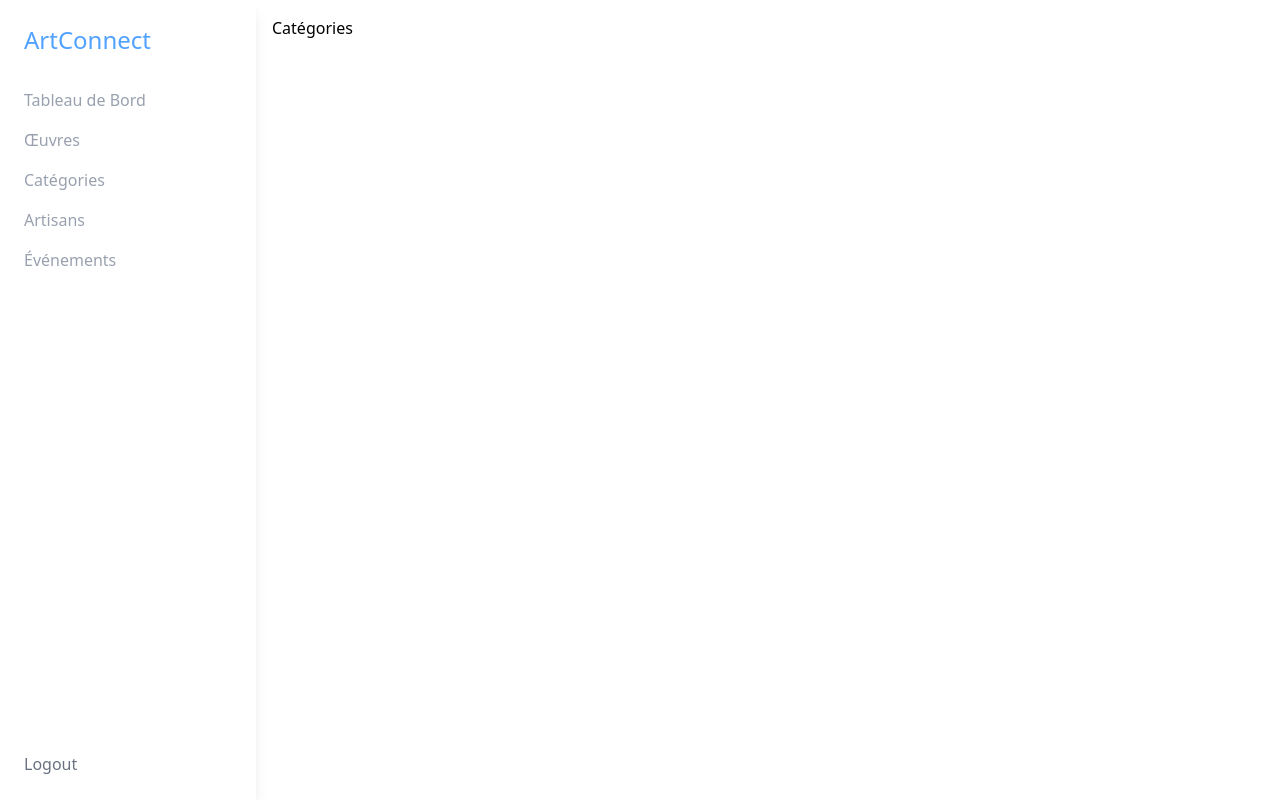
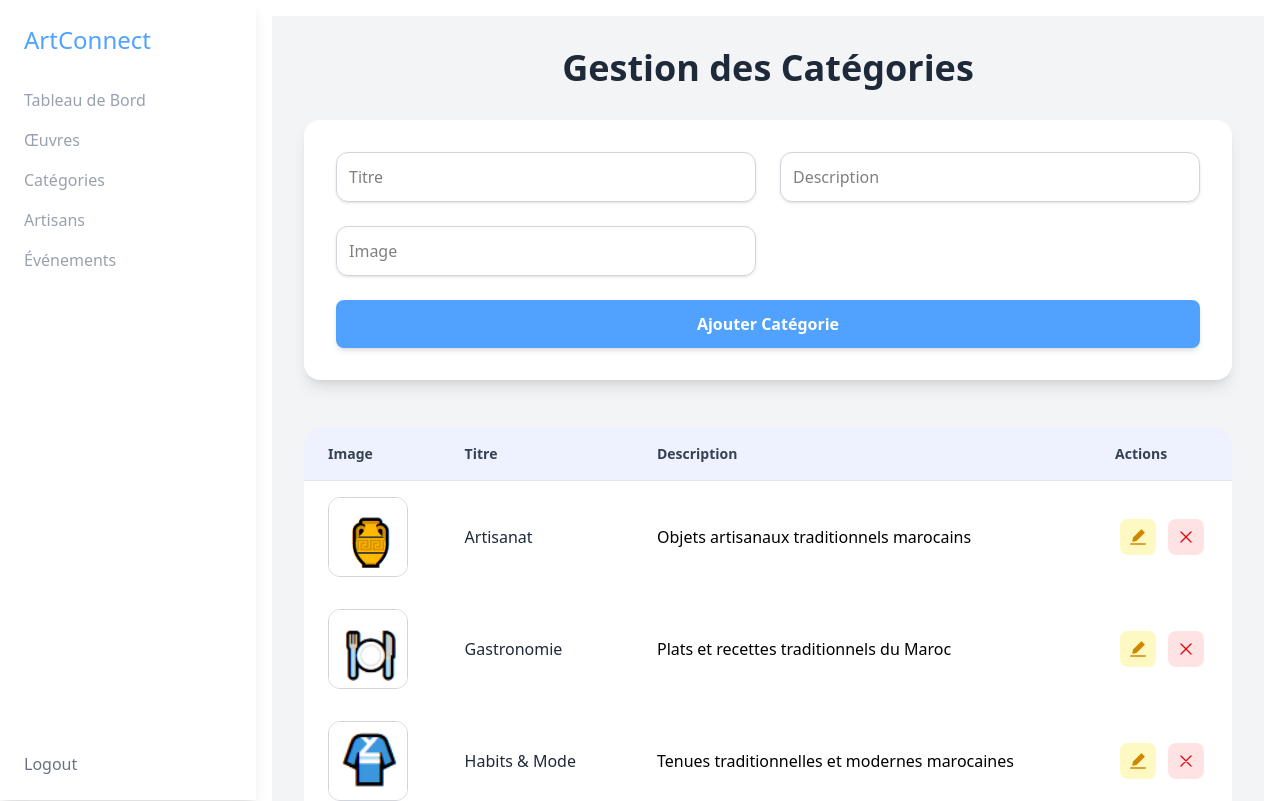
Before and after one commit to Saberkhawla-coder/ArtConnect-Maroc, a React (Vite) app in the folder art-connect/: page /admin/categories in a window 1280 px wide. Shown: the top 801 px of the page. Built offline with nearby package versions, Linux system fonts and the light colour scheme; data requests are answered from the project's data file.

Commit message:
create CRUD for page Categories

```diff
--- a/art-connect/src/Admin/Categories/Categories.jsx
+++ b/art-connect/src/Admin/Categories/Categories.jsx
@@ -1,9 +1,140 @@
-import React from 'react'
+import axios from 'axios'
+import React, { useState, useEffect } from 'react'
+import { AiFillEdit } from "react-icons/ai";
+import { HiOutlineXMark } from "react-icons/hi2";
 
 function Catégories() {
+  const [categories, setCategories] = useState([])
+  const [editingCategory, setEditingCategory] = useState(null)
+  const [formData, setFormData] = useState({
+    titre: '',
+    description: '',
+    image: ''
+  })
+
+  const getCategories = async () => {
+    try {
+      const res = await axios.get('http://localhost:3000/categories')
+      setCategories(res.data)
+    } catch (e) {
+      console.log(e)
+    }
+  }
+
+  useEffect(() => {
+    getCategories()
+  }, [])
+
+  const handleChange = (e) => {
+    setFormData({ ...formData, [e.target.name]: e.target.value })
+  }
+
+  const handleSubmit = async (e) => {
+    e.preventDefault()
+    try {
+      if (editingCategory) {
+        await axios.patch(`http://localhost:3000/categories/${editingCategory.id}`, formData)
+        setEditingCategory(null)
+      } else {
+        await axios.post('http://localhost:3000/categories', formData)
+      }
+      setFormData({titre: '', description: '', image: '' })
+      getCategories()
+    } catch (e) {
+      console.log(e)
+    }
+  }
+
+  const handleDelete = async (id) => {
+    try {
+      await axios.delete(`http://localhost:3000/categories/${id}`)
+      getCategories()
+    } catch (e) {
+      console.log(e)
+    }
+  }
+
+  const handleEdit = (category) => {
+    window.scrollTo(0,0)
+    setEditingCategory(category)
+    setFormData({
+      id: category.id,
+      titre: category.titre,
+      description: category.description,
+      image: category.image
+    })
+  }
+
   return (
-    <div>
-      <h1>Catégories</h1>
+    <div className="p-8 bg-gray-100 min-h-screen">
+      <h1 className="text-4xl font-bold mb-8 text-gray-800 text-center">Gestion des Catégories</h1>
+
+      {/* Form */}
+      <form
+        onSubmit={handleSubmit}
+        className="bg-white p-8 rounded-2xl shadow-lg mb-12 grid grid-cols-1 md:grid-cols-2 gap-6"
+      >
+        {['titre', 'description', 'image'].map(field => (
+          <input
+            key={field}
+            type="text"
+            name={field}
+            placeholder={field.charAt(0).toUpperCase() + field.slice(1)}
+            value={formData[field]}
+            onChange={handleChange}
+            className="border border-gray-300 p-3 rounded-xl focus:ring-2 focus:ring-indigo-400 focus:outline-none w-full transition shadow-sm hover:shadow-md"
+            required={field === 'titre'}
+          />
+        ))}
+        <button
+          type="submit"
+          className={`col-span-1 md:col-span-2 bg-blue-400 text-white font-semibold px-6 py-3 rounded-lg hover:bg-blue-500 transition shadow-md hover:shadow-lg`}
+        >
+          {editingCategory ? 'Mettre à jour' : 'Ajouter'} Catégorie
+        </button>
+      </form>
+
+      {/* Table */}
+      <div className="overflow-x-auto">
+        <div className="inline-block min-w-full bg-white shadow-lg rounded-2xl overflow-hidden">
+          <table className="min-w-full divide-y divide-gray-200">
+            <thead className="bg-indigo-50">
+              <tr>
+                {['Image', 'Titre', 'Description', 'Actions'].map((head) => (
+                  <th key={head} className="px-6 py-4 text-left text-sm font-semibold text-gray-700">{head}</th>
+                ))}
+              </tr>
+            </thead>
+            <tbody>
+              {categories.map((cat) => (
+                <tr key={cat.id}>
+                  <td className="px-6 py-4">
+                    <img src={cat.image} alt={cat.titre} className="w-20 h-20 object-cover rounded-xl border border-gray-300" />
+                  </td>
+                  <td className="px-6 py-4 font-medium text-gray-800">{cat.titre}</td>
+                  <td className="px-6 py-4">{cat.description}</td>
+                  <td className="px-6 py-4">
+                    <div className="flex justify-center items-center gap-3">
+                      <button
+                        onClick={() => handleEdit(cat)}
+                        className="bg-yellow-100 text-yellow-600 p-2 rounded-lg hover:bg-yellow-200 transition"
+                      >
+                        <AiFillEdit size={20} />
+                      </button>
+                      <button
+                        onClick={() => handleDelete(cat.id)}
+                        className="bg-red-100 text-red-600 p-2 rounded-lg hover:bg-red-200 transition"
+                      >
+                        <HiOutlineXMark size={20} />
+                      </button>
+                    </div>
+                  </td>
+                </tr>
+              ))}
+            </tbody>
+          </table>
+        </div>
+      </div>
     </div>
   )
 }
```
